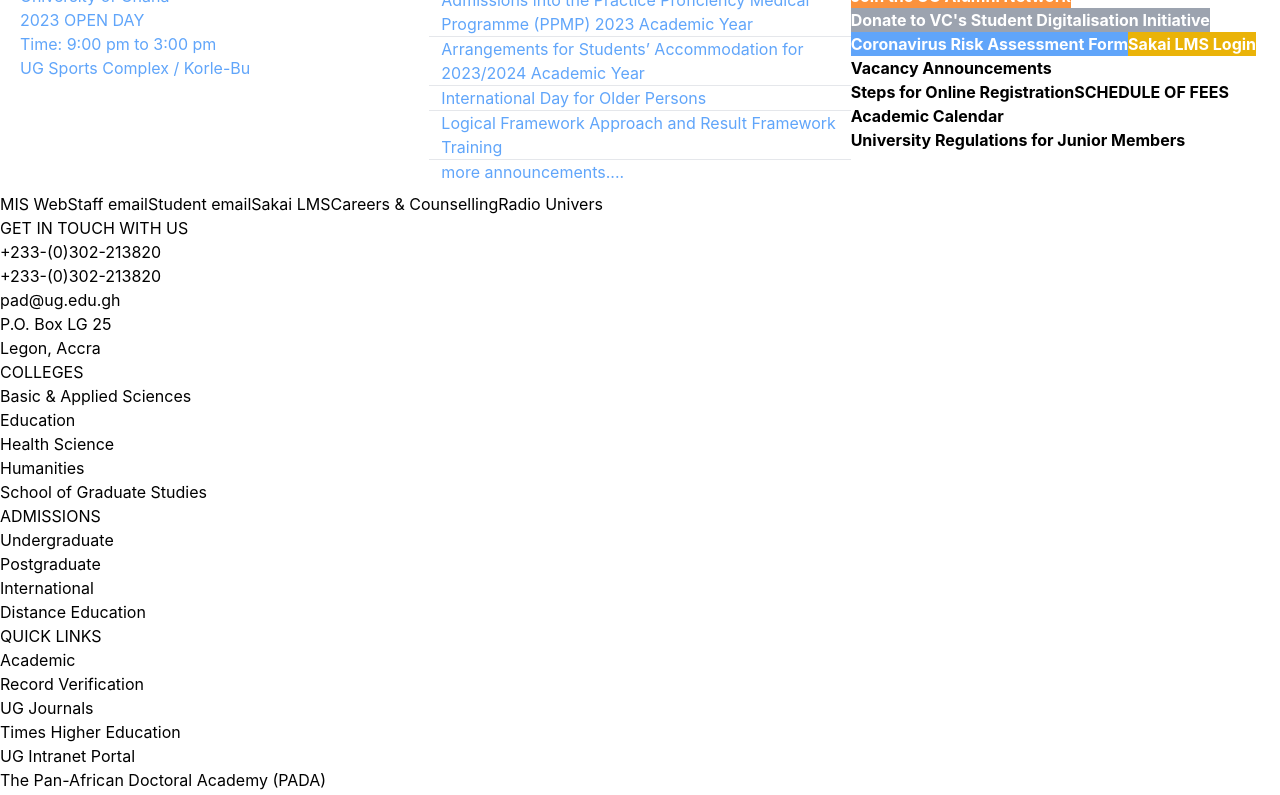
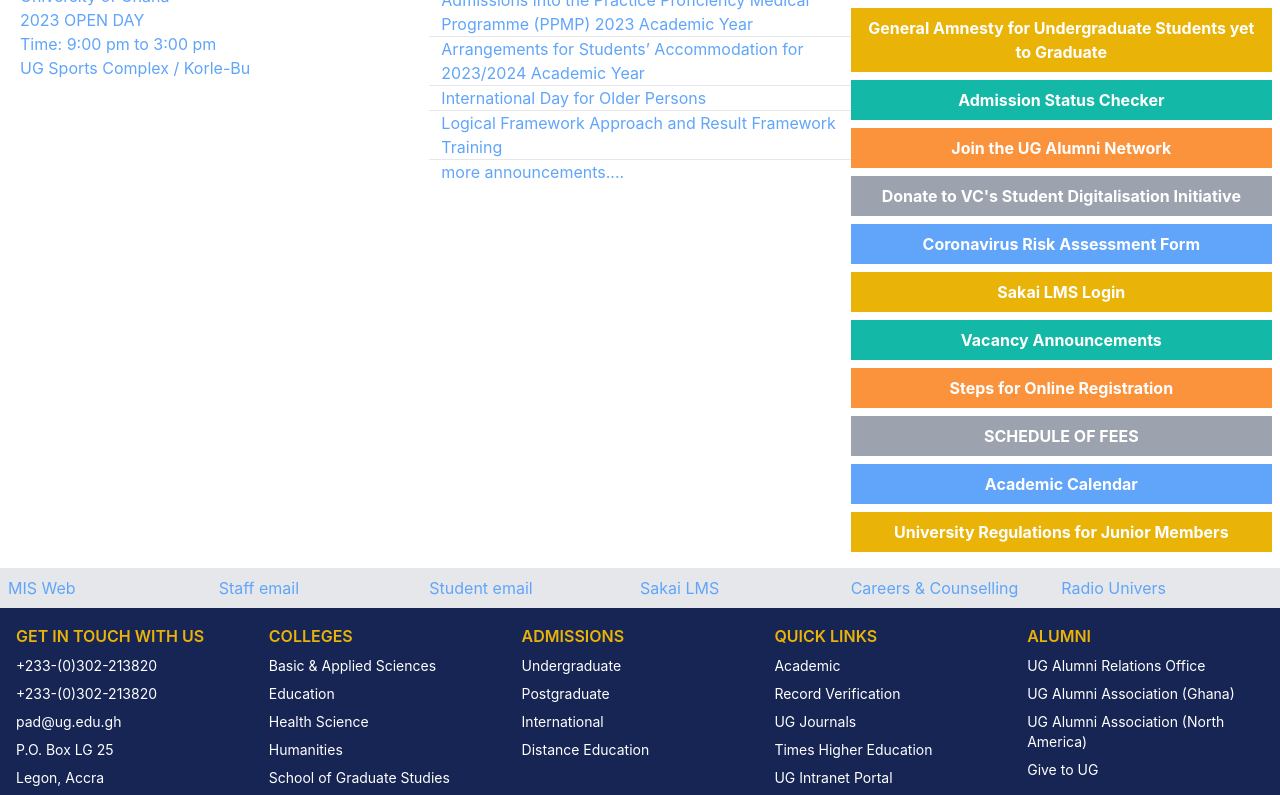
Before and after one commit to StaeyKay/Tailwind-React, a React (Create React App) app: page /page2 in a window 1280 px wide. Shown: the part 1240-2035 px from the top of the page. Built offline with nearby package versions, Linux system fonts and the light colour scheme.

Commit message:
UGWebReact

```diff
--- a/src/pages/Page2.js
+++ b/src/pages/Page2.js
@@ -116,46 +116,46 @@
             {/* <!-- Featured links section --> */}
             <div>
             {/* <h3 class="row4Headings" style="width: 100%;">Featured Links</h3> */}
-                <h3 className="text-xl font-semibold text-white bg-blue-950 p-3 m-2 ml-0">Featured Links</h3>
+                <h3 className="text-xl font-semibold text-white bg-blue-950 p-3 m-2 ml-0 mb-2">Featured Links</h3>
                 {/* <button style="background-color: #3d8b5f;"><b>August 2023 Congregation</b></button> */}
-                <p className="bg-teal-500 text-white"><b>August 2023 Congregation</b></p>
+                <p className="bg-teal-500 text-white mb-2 p-2 text-center"><b>August 2023 Congregation</b></p>
                 {/* <button style="background-color: #f76149;"><b>Course Lecturer Evaluation</b></button> */}
-                <p className="bg-orange-400 text-white"><b>Course Lecturer Evaluation</b></p>
+                <p className="bg-orange-400 text-white mb-2 p-2 text-center"><b>Course Lecturer Evaluation</b></p>
                 {/* <button style="background-color: #7D7B7B;"><b>Mature Student Admissions (Second Batch)</b></button> */}
-                <button className="bg-gray-400 text-white"><b>Mature Student Admissions (Second Batch)</b></button>
+                <p className="bg-gray-400 text-white mb-2 p-2 text-center"><b>Mature Student Admissions (Second Batch)</b></p>
                 {/* <button style="background-color: #00bdee;"><b>2ND Semester Examination Timetable</b></button> */}
-                <button className="bg-blue-400 text-white"><b>2ND Semester Examination Timetable</b></button>
+                <p className="bg-blue-400 text-white mb-2 p-2 text-center"><b>2ND Semester Examination Timetable</b></p>
                 {/* <button style="background-color: #DF8B0C;"><b>General Amnesty for Undergraduate Students yet to */}
                         {/* Graduate</b></button> */}
-                <button className="bg-yellow-500 text-white"><b>General Amnesty for Undergraduate Students yet to
-                        Graduate</b></button>
+                <p className="bg-yellow-500 text-white mb-2 p-2 text-center"><b>General Amnesty for Undergraduate Students yet to
+                        Graduate</b></p>
                 {/* <button style="background-color: #3d8b5f;"><b>Admission Status Checker</b></button> */}
-                <button className="bg-teal-500 text-white"><b>Admission Status Checker</b></button>
+                <p className="bg-teal-500 text-white mb-2 p-2 text-center"><b>Admission Status Checker</b></p>
                 {/* <button style="background-color: #f76149;"><b>Join the UG Alumni Network</b></button> */}
-                <button className="bg-orange-400 text-white"><b>Join the UG Alumni Network</b></button>
+                <p className="bg-orange-400 text-white mb-2 p-2 text-center"><b>Join the UG Alumni Network</b></p>
                 {/* <button style="background-color: #7D7B7B;"><b>Donate to VC's Student Digitalisation */}
                         {/* Initiative</b></button> */}
-                <button className="bg-gray-400 text-white"><b>Donate to VC's Student Digitalisation
-                        Initiative</b></button>
+                <p className="bg-gray-400 text-white mb-2 p-2 text-center"><b>Donate to VC's Student Digitalisation
+                        Initiative</b></p>
                 {/* <button style="background-color: #00bdee;"><b>Coronavirus Risk Assessment Form</b></button> */}
-                <button className="bg-blue-400 text-white"><b>Coronavirus Risk Assessment Form</b></button>
+                <p className="bg-blue-400 text-white mb-2 p-2 text-center"><b>Coronavirus Risk Assessment Form</b></p>
                 {/* <button style="background-color: #DF8B0C;"><b>Sakai LMS Login</b></button> */}
-                <button className="bg-yellow-500 text-white"><b>Sakai LMS Login</b></button>
+                <p className="bg-yellow-500 text-white mb-2 p-2 text-center"><b>Sakai LMS Login</b></p>
                 {/* <button style="background-color: #3d8b5f;"><b>Vacancy Announcements</b></button> */}
-                <button><b>Vacancy Announcements</b></button>
+                <p className="bg-teal-500 text-white mb-2 p-2 text-center"><b>Vacancy Announcements</b></p>
                 {/* <button style="background-color: #f76149;"><b>Steps for Online Registration</b></button> */}
-                <button><b>Steps for Online Registration</b></button>
+                <p className="bg-orange-400 text-white mb-2 p-2 text-center"><b>Steps for Online Registration</b></p>
                 {/* <button style="background-color: #7D7B7B;"><b>SCHEDULE OF FEES</b></button> */}
-                <button><b>SCHEDULE OF FEES</b></button>
+                <p className="bg-gray-400 text-white mb-2 p-2 text-center"><b>SCHEDULE OF FEES</b></p>
                 {/* <button style="background-color: #00bdee;"><b>Academic Calendar</b></button> */}
-                <button><b>Academic Calendar</b></button>
+                <p className="bg-blue-400 text-white mb-2 p-2 text-center"><b>Academic Calendar</b></p>
                 {/* <button style="background-color: #DF8B0C;"><b>University Regulations for Junior Members</b></button> */}
-                <button><b>University Regulations for Junior Members</b></button>
+                <p className="bg-yellow-500 text-white mb-2 p-2 text-center"><b>University Regulations for Junior Members</b></p>
             </div>
         </div>
 
         {/* <!-- bottom navigation bar styling --> */}
-        <div class="bottomNavBar">
+        <div className="grid grid-cols-6 bg-gray-200 p-2 text-blue-400">
             {/* <a style="color: #428BCA;" href="Link">MIS Web</a> */}
             <a href="Link">MIS Web</a>
             {/* <a style="color: #428BCA;" href="Link">Staff email</a> */}
@@ -172,46 +172,46 @@
         </div>
 
         {/* <!-- colleges, admissions, quick links section styling --> */}
-        <div class="CollegesAdmiss">
+        <div className="grid grid-cols-5 bg-blue-950 p-2">
             <div>
-                <h3 class="CollegesAdmissHeadings">GET IN TOUCH WITH US</h3>
-                <p class="CollegesAdmissPara">+233-(0)302-213820</p>
-                <p class="CollegesAdmissPara">+233-(0)302-213820</p>
-                <p class="CollegesAdmissPara">pad@ug.edu.gh</p>
-                <p class="CollegesAdmissPara">P.O. Box LG 25</p>
-                <p class="CollegesAdmissPara">Legon, Accra</p>
+                <h3 className="text-base text-yellow-500 font-semibold m-2">GET IN TOUCH WITH US</h3>
+                <p className="text-white text-sm m-2">+233-(0)302-213820</p>
+                <p className="text-white text-sm m-2">+233-(0)302-213820</p>
+                <p className="text-white text-sm m-2">pad@ug.edu.gh</p>
+                <p className="text-white text-sm m-2">P.O. Box LG 25</p>
+                <p className="text-white text-sm m-2">Legon, Accra</p>
             </div>
             <div>
-                <h3 class="CollegesAdmissHeadings">COLLEGES</h3>
-                <p class="CollegesAdmissPara">Basic & Applied Sciences</p>
-                <p class="CollegesAdmissPara">Education</p>
-                <p class="CollegesAdmissPara">Health Science</p>
-                <p class="CollegesAdmissPara">Humanities</p>
-                <p class="CollegesAdmissPara">School of Graduate Studies</p>
+                <h3 className="text-base text-yellow-500 font-semibold m-2">COLLEGES</h3>
+                <p className="text-white text-sm m-2">Basic & Applied Sciences</p>
+                <p className="text-white text-sm m-2">Education</p>
+                <p className="text-white text-sm m-2">Health Science</p>
+                <p className="text-white text-sm m-2">Humanities</p>
+                <p className="text-white text-sm m-2">School of Graduate Studies</p>
             </div>
             <div>
-                <h3 class="CollegesAdmissHeadings">ADMISSIONS</h3>
-                <p class="CollegesAdmissPara">Undergraduate</p>
-                <p class="CollegesAdmissPara">Postgraduate</p>
-                <p class="CollegesAdmissPara">International</p>
-                <p class="CollegesAdmissPara">Distance Education</p>
+                <h3 className="text-base text-yellow-500 font-semibold m-2">ADMISSIONS</h3>
+                <p className="text-white text-sm m-2">Undergraduate</p>
+                <p className="text-white text-sm m-2">Postgraduate</p>
+                <p className="text-white text-sm m-2">International</p>
+                <p className="text-white text-sm m-2">Distance Education</p>
             </div>
             <div>
-                <h3 class="CollegesAdmissHeadings">QUICK LINKS</h3>
-                <p class="CollegesAdmissPara">Academic</p>
-                <p class="CollegesAdmissPara">Record Verification</p>
-                <p class="CollegesAdmissPara">UG Journals</p>
-                <p class="CollegesAdmissPara">Times Higher Education</p>
-                <p class="CollegesAdmissPara">UG Intranet Portal</p>
-                <p class="CollegesAdmissPara">The Pan-African Doctoral Academy (PADA)</p>
-                <p class="CollegesAdmissPara">Employment Opportunities</p>
+                <h3 className="text-base text-yellow-500 font-semibold m-2">QUICK LINKS</h3>
+                <p className="text-white text-sm m-2">Academic</p>
+                <p className="text-white text-sm m-2">Record Verification</p>
+                <p className="text-white text-sm m-2">UG Journals</p>
+                <p className="text-white text-sm m-2">Times Higher Education</p>
+                <p className="text-white text-sm m-2">UG Intranet Portal</p>
+                <p className="text-white text-sm m-2">The Pan-African Doctoral Academy (PADA)</p>
+                <p className="text-white text-sm m-2">Employment Opportunities</p>
             </div>
             <div>
-                <h3 class="CollegesAdmissHeadings">ALUMNI</h3>
-                <p class="CollegesAdmissPara">UG Alumni Relations Office</p>
-                <p class="CollegesAdmissPara">UG Alumni Association (Ghana)</p>
-                <p class="CollegesAdmissPara">UG Alumni Association (North America)</p>
-                <p class="CollegesAdmissPara">Give to UG</p>
+                <h3 className="text-base text-yellow-500 font-semibold m-2">ALUMNI</h3>
+                <p className="text-white text-sm m-2">UG Alumni Relations Office</p>
+                <p className="text-white text-sm m-2">UG Alumni Association (Ghana)</p>
+                <p className="text-white text-sm m-2">UG Alumni Association (North America)</p>
+                <p className="text-white text-sm m-2">Give to UG</p>
             </div>
         </div>
 
```
